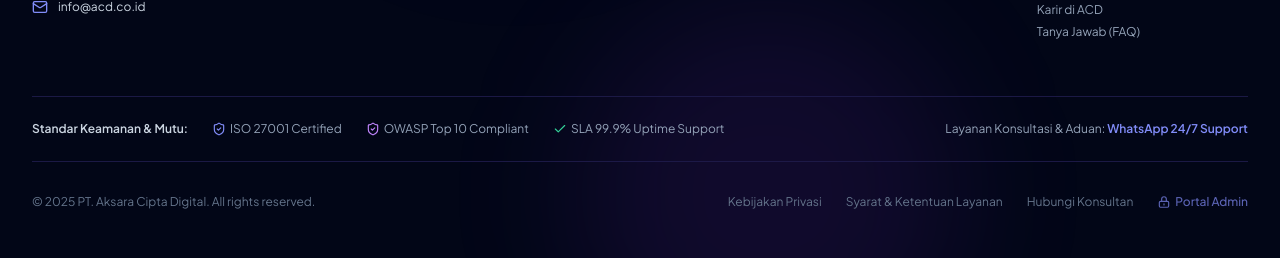
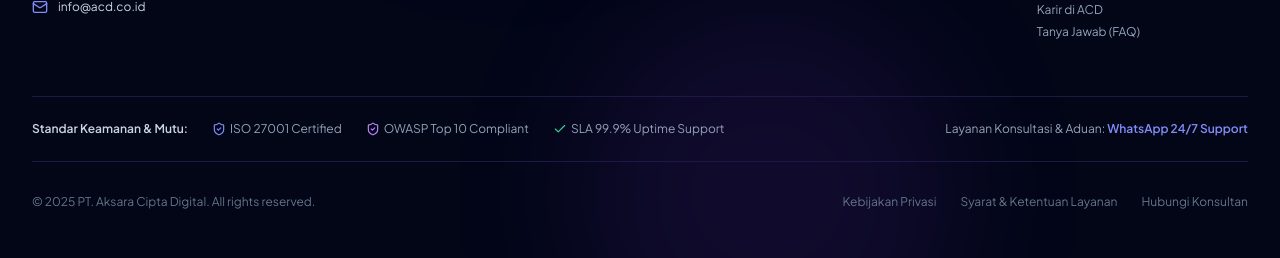
Before and after one commit to nenkai194-wq/acd_official, a Flask app: page /tentang in a window 1280 px wide. Shown: the part 3315-3573 px from the top of the page. Run offline with Flask 3, Linux system fonts and the light colour scheme; data comes from the database, SQL or seed files in the repository; both versions use the stored data as it was after the commit; some libraries are stand-ins or nearby versions.

Commit message:
fix(footer): hilangkan tautan portal admin pada footer di frontend

```diff
--- a/app.py
+++ b/app.py
@@ -139,7 +139,6 @@ def get_footer_data():
     terms_url = s_val('footer_terms_url', '/tentang-kami')
     consult_label = s_val('footer_consult_label', 'Hubungi Konsultan')
     consult_url = s_val('footer_consult_url', '/kontak')
-    show_admin_link = str(s_val('footer_show_admin_link', '1')).strip() in ('1', 'true', 'True')
 
     return {
         'brand_name': brand_name,
@@ -175,7 +174,6 @@ def get_footer_data():
         'terms_url': terms_url,
         'consult_label': consult_label,
         'consult_url': consult_url,
-        'show_admin_link': show_admin_link
     }
 
 # Context Processor for global variables & multilingual translations
@@ -1431,7 +1429,6 @@ def admin_footer():
             'footer_terms_url': request.form.get('footer_terms_url', '').strip(),
             'footer_consult_label': request.form.get('footer_consult_label', '').strip(),
             'footer_consult_url': request.form.get('footer_consult_url', '').strip(),
-            'footer_show_admin_link': '1' if request.form.get('footer_show_admin_link') == '1' else '0'
         }
 
         SettingModel.update_many(updates)
@@ -1474,7 +1471,6 @@ def admin_footer_reset_defaults():
         'footer_terms_url': '/tentang-kami',
         'footer_consult_label': 'Hubungi Konsultan',
         'footer_consult_url': '/kontak',
-        'footer_show_admin_link': '1'
     }
     SettingModel.update_many(defaults)
     flash('Pengaturan footer berhasil dikembalikan ke standar awal PT. Aksara Cipta Digital.', 'info')
--- a/database.py
+++ b/database.py
@@ -220,7 +220,6 @@ def init_db():
         ('footer_terms_url', '/tentang-kami'),
         ('footer_consult_label', 'Hubungi Konsultan'),
         ('footer_consult_url', '/kontak'),
-        ('footer_show_admin_link', '1')
     ]
     for k, v in default_settings:
         cursor.execute('INSERT OR IGNORE INTO settings (key, value) VALUES (?, ?)', (k, v))
--- a/templates/base.html
+++ b/templates/base.html
@@ -483,12 +483,7 @@
                     {% if footer.consult_label %}
                     <a href="{{ footer.consult_url }}" class="hover:text-slate-400">{{ footer.consult_label }}</a>
                     {% endif %}
-                    {% if footer.show_admin_link %}
-                    <a href="{{ url_for('admin_login') }}" class="text-indigo-400/70 hover:text-indigo-300 font-medium inline-flex items-center space-x-1 transition">
-                        <svg class="w-3.5 h-3.5" fill="none" stroke="currentColor" viewBox="0 0 24 24"><path stroke-linecap="round" stroke-linejoin="round" stroke-width="2" d="M12 15v2m-6 4h12a2 2 0 002-2v-6a2 2 0 00-2-2H6a2 2 0 00-2 2v6a2 2 0 002 2zm10-10V7a4 4 0 00-8 0v4h8z"></path></svg>
-                        <span>Portal Admin</span>
-                    </a>
-                    {% endif %}
+
                 </div>
             </div>
         </div>
```
Also changed, not shown: templates/admin/footer.html (+3 -16 lines), acd_database.sqlite.
